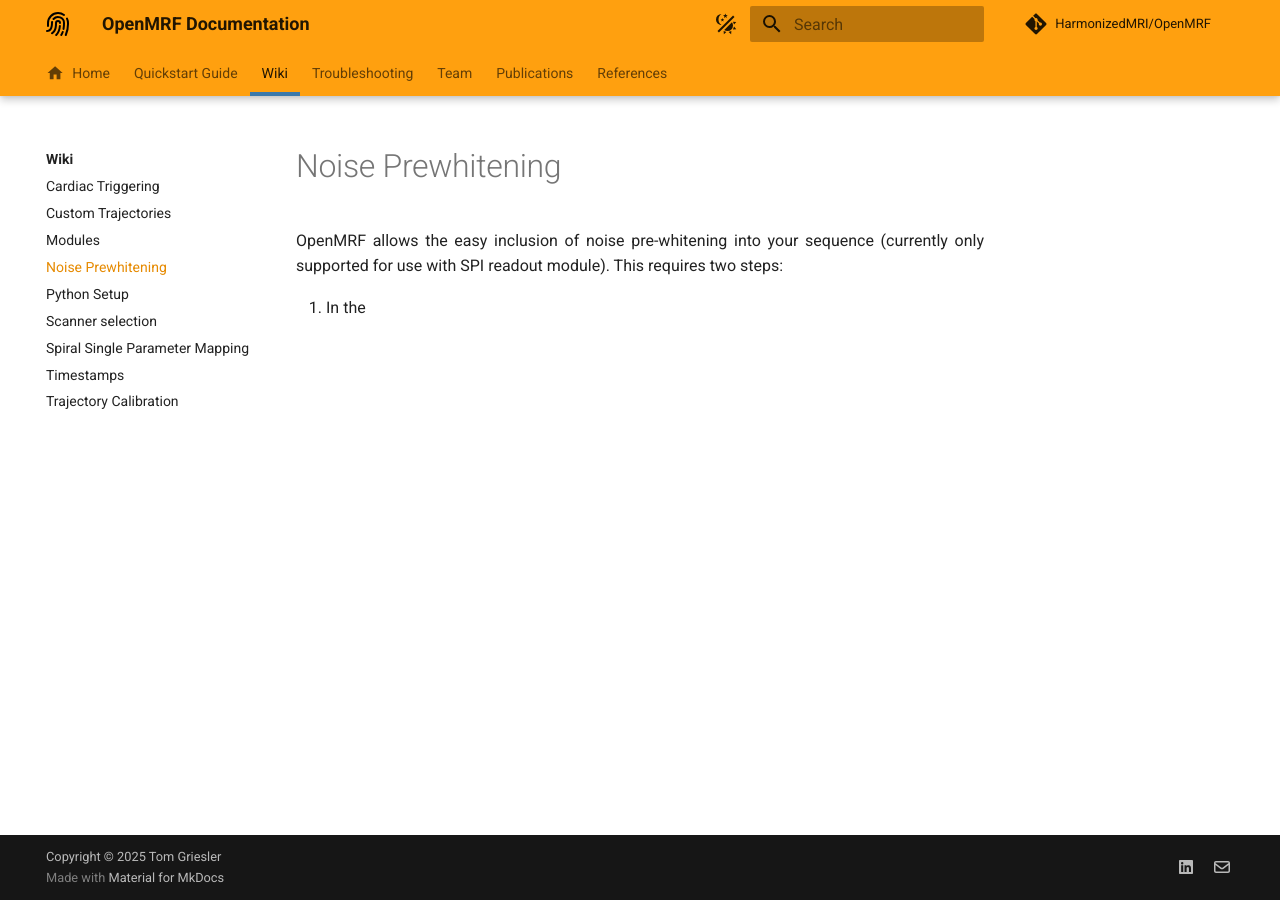
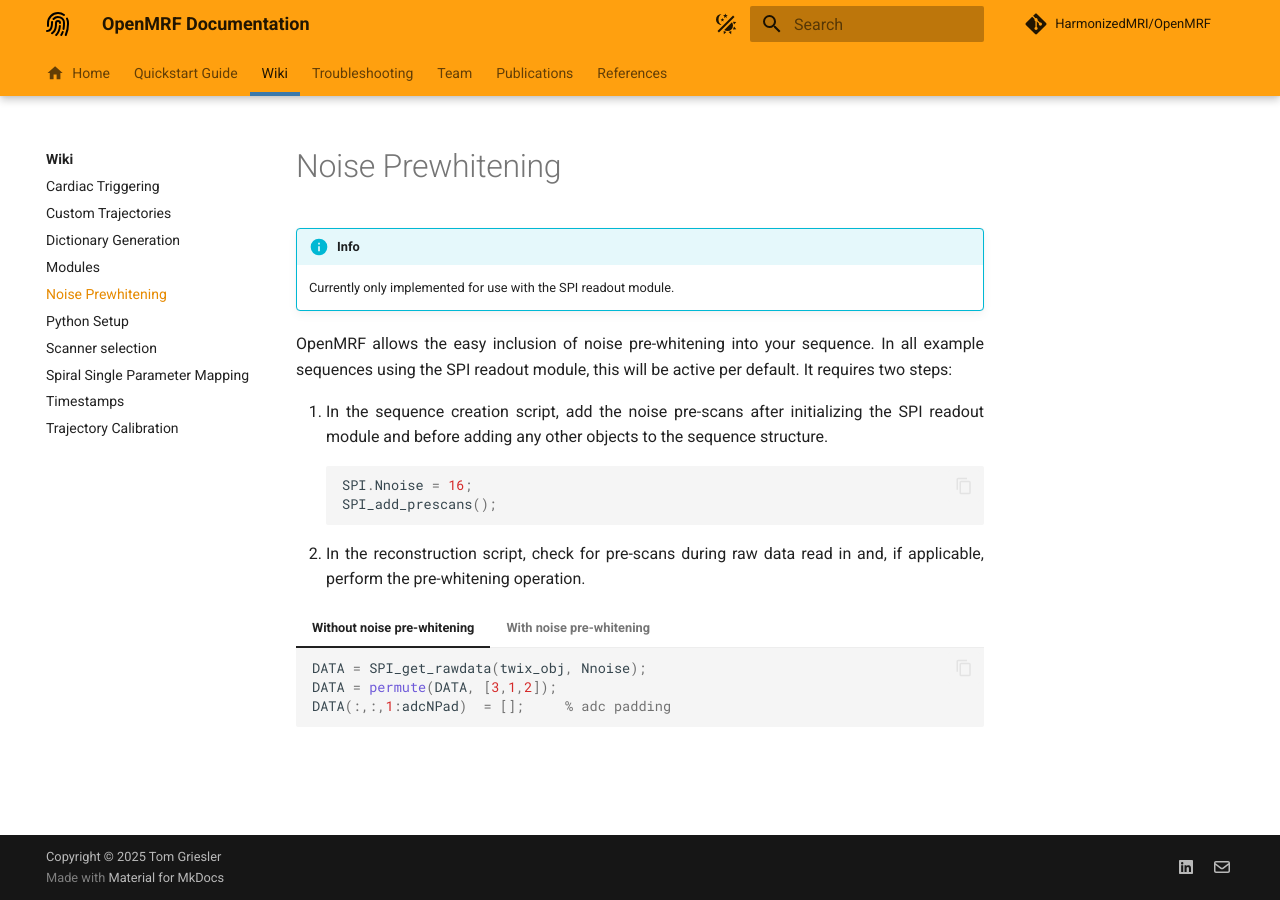
Before and after one commit to tomgriesler/openmrf_documentation, an MkDocs documentation site: the page built from docs/wiki/noise_prewhitening.md, in a window 1280 px wide. Built offline with MkDocs 1.6.1 and Material for MkDocs 9.7.7, drawn with Linux system fonts in a browser that asks for light colours; comment, search, counter and statistics services are not loaded.

Commit message:
add noise prewhitening entry to wiki

````diff
--- a/docs/wiki/noise_prewhitening.md
+++ b/docs/wiki/noise_prewhitening.md
@@ -1,3 +1,36 @@
-OpenMRF allows the easy inclusion of noise pre-whitening into your sequence (currently only supported for use with SPI readout module). This requires two steps:
+!!! info
+    Currently only implemented for use with the SPI readout module.
 
-1. In the
+OpenMRF allows the easy inclusion of noise pre-whitening into your sequence. In all example sequences using the SPI readout module, this will be active per default. It requires two steps:
+
+1. In the sequence creation script, add the noise pre-scans after initializing the SPI readout module and before adding any other objects to the sequence structure.
+```matlab
+SPI.Nnoise = 16;
+SPI_add_prescans();
+```
+2. In the reconstruction script, check for pre-scans during raw data read in and, if applicable, perform the pre-whitening operation.
+=== "Without noise pre-whitening"
+    ```matlab
+    DATA = SPI_get_rawdata(twix_obj, Nnoise);
+    DATA = permute(DATA, [3,1,2]);
+    DATA(:,:,1:adcNPad)  = [];     % adc padding
+    ```
+=== "With noise pre-whitening"
+    ```matlab
+    if isfield(PULSEQ.SPI, 'Nnoise')
+        Nnoise = PULSEQ.SPI.Nnoise;
+    else
+        Nnoise = 0;
+    end
+    [DATA, ~, ~, ~, NOISE] = SPI_get_rawdata(twix_obj, Nnoise);
+    DATA = permute(DATA, [3,1,2]); % mrf rawdata
+    DATA(:,:,1:adcNPad)  = [];     % adc padding
+
+    % noise pre-whitening
+    if ~isempty(NOISE)
+        NOISE = permute(NOISE, [3,1,2]);  % permute noise prescans
+        NOISE(:,:,1:adcNPad) = [];        % adc padding
+        DATA = mg_noise_prewhitIening(DATA, NOISE, 'cholesky', 1);
+    end
+    clear NOISE;
+    ```
--- a/mkdocs.yml
+++ b/mkdocs.yml
@@ -79,6 +79,7 @@ nav:
     - Overview: wiki/index.md
     - Cardiac Triggering: wiki/cardiac_triggering.md
     - Custom Trajectories: wiki/custom_trajectories.md
+    - Dictionary Generation: wiki/dictionary_generation.md
     - Modules: wiki/modules.md
     - Noise Prewhitening: wiki/noise_prewhitening.md
     - Python Setup: wiki/python.md
````
Also changed, not shown: docs/index.md (+1 -1 lines), docs/wiki/dictionary_generation.md (added, +1 -0 lines).
